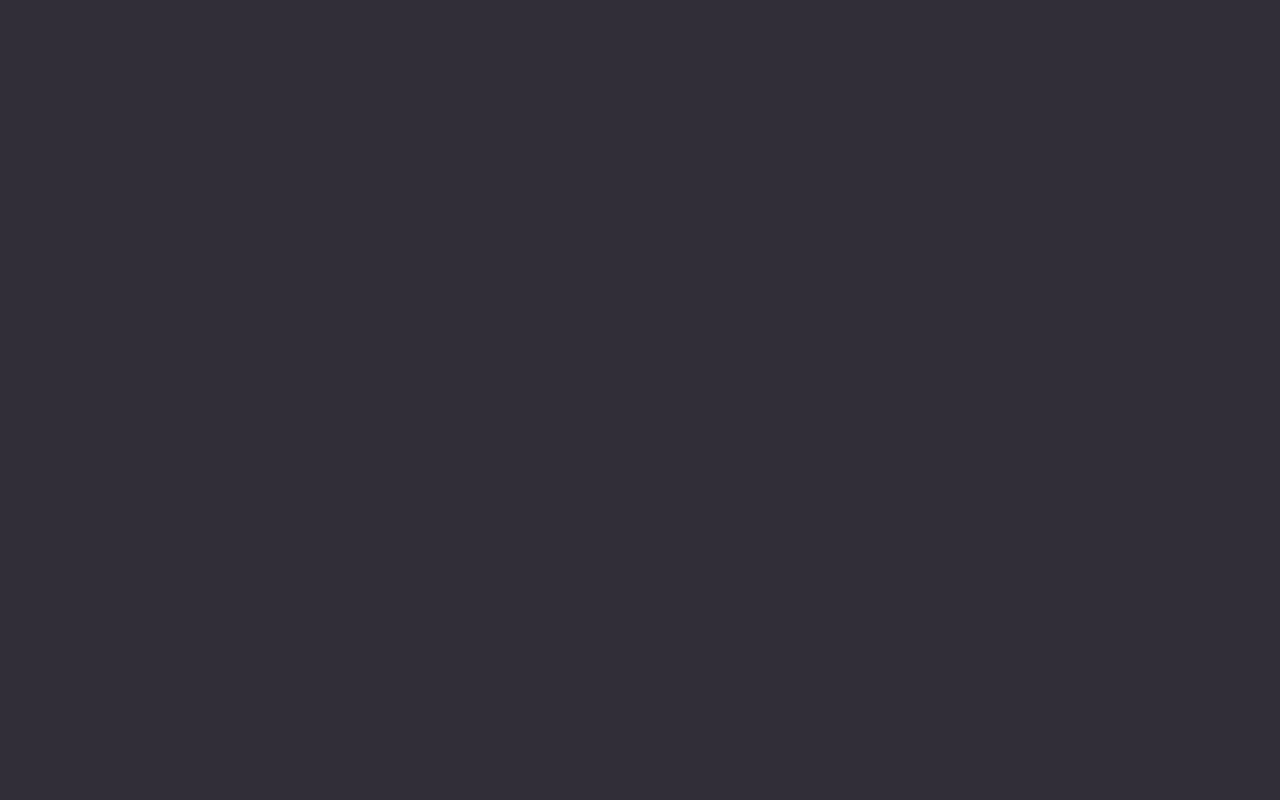
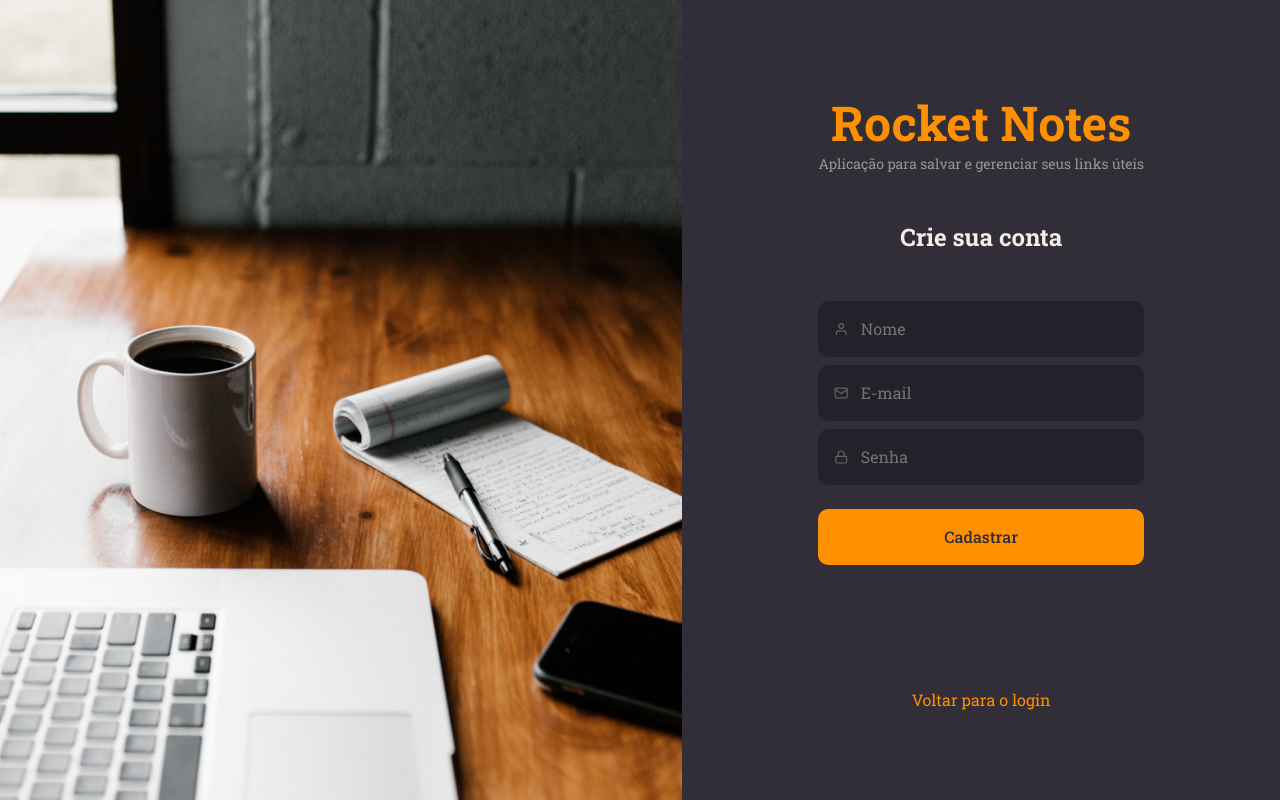
Before and after one commit to Italovini223/rocketnotes-frontend, a React (Vite) app: page /register in a window 1280 px wide. Before the commit this address had no page. Built offline with nearby package versions, Linux system fonts and the light colour scheme.

Commit message:
✨ feat: code in cadastrando usuário classroom

```diff
--- a/src/components/Button/index.jsx
+++ b/src/components/Button/index.jsx
@@ -1,10 +1,11 @@
 import { Container } from "./styles";
 
-export function Button({title, login=false}){
+export function Button({title, login=false, ...rest}){
   return(
     <Container
-      typeof="button"
+      type="button"
       disabled={login}
+      {...rest}
     >
       {login ? "Loading..." : title}
     </Container>
--- a/src/pages/SingUp/index.jsx
+++ b/src/pages/SingUp/index.jsx
@@ -1,6 +1,10 @@
+import {useState} from 'react'
+
 import { Background, Container, Form } from "./styles";
 
-import { Link } from "react-router-dom";
+import { Link, useNavigate } from "react-router-dom";
+
+import { api } from '../../services/api';
 
 import { FiUser, FiMail, FiLock} from 'react-icons/fi'
 
@@ -10,6 +14,32 @@
 
 
 export function SignUp(){
+  const [name, setName] = useState("");
+  const [email, setEmail] = useState("");
+  const [password, setPassword] = useState("");
+
+  const navigate = useNavigate();
+
+  function handleSignUp() {
+    if(!name || !email || !password) {
+      alert("Preencha todos os campos");
+
+    }
+
+    api.post("/users", {name, email, password})
+    .then(response => {
+      alert(response.data.message);
+      navigate("/");
+    })
+    .catch(error => {
+      if(error.message){
+        alert(error.response.data.message);
+      } else {
+        alert("Não foi possível cadastrar");
+      }
+    });
+  }
+
  return(
   <Container>
     <Background />
@@ -23,19 +53,22 @@
         placeholder="Nome"
         type="text"
         icon={FiUser}
+        onChange={e => setName(e.target.value)}
       />
       <Input
         placeholder="E-mail"
          type='text'
          icon={FiMail}
+         onChange={e => setEmail(e.target.value)}
       />
       <Input
         placeholder="Senha"
         type='password'
         icon={FiLock}
+        onChange={e => setPassword(e.target.value)}
       />
 
-      <Button title="Cadastrar"/>
+      <Button title="Cadastrar" onClick={handleSignUp}/>
       <Link to="/">Voltar para o login</Link>
     </Form>
   </Container>
--- a/src/routes/index.jsx
+++ b/src/routes/index.jsx
@@ -7,7 +7,7 @@
 export function Routes(){
   return(
     <BrowserRouter>
-      <AppRoutes />
+      <AuthRoutes />
     </BrowserRouter>
   )
 }
```
